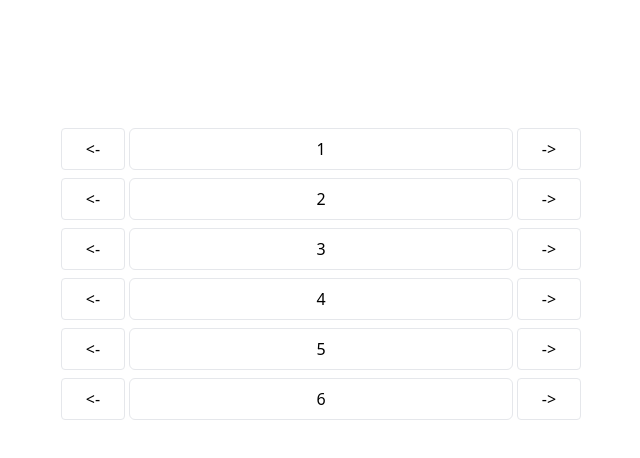
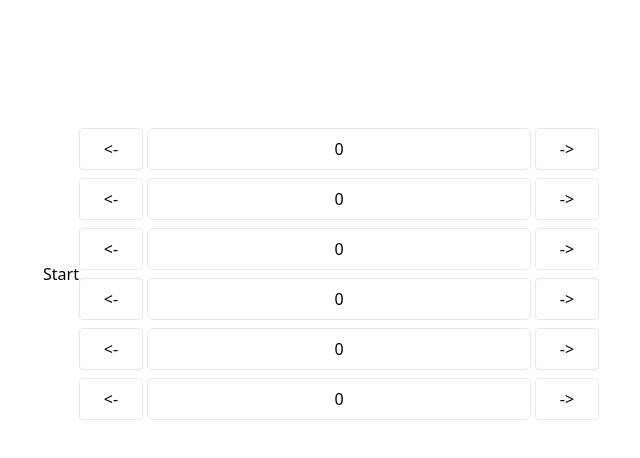
Before and after one commit to dankk/react-tuning-game, a React (Vite) app: page / in a window 1280 px wide. Shown: the top 458 px of the page, without its empty margins (319-959 px from the left). Built offline with nearby package versions, Linux system fonts and the light colour scheme; the HTML template or start-up script is replaced by a standard one.

Commit message:
add notes list

```diff
--- a/src/App.tsx
+++ b/src/App.tsx
@@ -1,11 +1,19 @@
-import { useAppSelector } from "./app/hooks";
+import { useAppDispatch, useAppSelector } from "./app/hooks";
 import StringRow from "./components/StringRow";
+import { tunings } from "./features/notes/notes";
+import { setInitialNotes } from "./features/notes/notesSlice";
 
 function App() {
+  const dispatch = useAppDispatch();
   const notes = useAppSelector((state) => state.notes);
+
+  const handleStart = () => {
+    dispatch(setInitialNotes(tunings.standard));
+  };
 
   return (
     <div className="mt-32 flex justify-center">
+      <button onClick={handleStart}>Start</button>
       <div className="text-center flex flex-col space-y-2">
         {Object.entries(notes).map(([k, v]) => (
           <StringRow key={k} note={v} stringIndex={k} />
--- /dev/null
+++ b/src/features/notes/notes.ts
@@ -0,0 +1,23 @@
+const toneList = [
+  "C",
+  "C#",
+  "D",
+  "D#",
+  "E",
+  "F",
+  "F#",
+  "G",
+  "G#",
+  "A",
+  "A#",
+  "B",
+];
+const octList = [2, 3, 4, 5];
+
+export const noteList = octList.reduce((notes: any, oct) => {
+  return [...notes, ...toneList.map((n) => ({ note: n, octave: oct }))];
+}, []);
+
+export const tunings = {
+  standard: [28, 23, 19, 14, 9, 4],
+};
--- a/src/features/notes/notesSlice.ts
+++ b/src/features/notes/notesSlice.ts
@@ -11,8 +11,11 @@ interface InitialState {
 
 export const notesSlice = createSlice({
   name: "notes",
-  initialState: { 0: 1, 1: 2, 2: 3, 3: 4, 4: 5, 5: 6 },
+  initialState: { 0: 0, 1: 0, 2: 0, 3: 0, 4: 0, 5: 0 },
   reducers: {
+    setInitialNotes: (state, action) => {
+      return Object.assign({}, action.payload);
+    },
     changeNote: (state, action) => {
       const stringIndex: keyof InitialState = action.payload.stringIndex;
       switch (action.payload.direction) {
@@ -27,5 +30,5 @@ export const notesSlice = createSlice({
   },
 });
 
-export const { changeNote } = notesSlice.actions;
+export const { changeNote, setInitialNotes } = notesSlice.actions;
 export default notesSlice.reducer;
```
